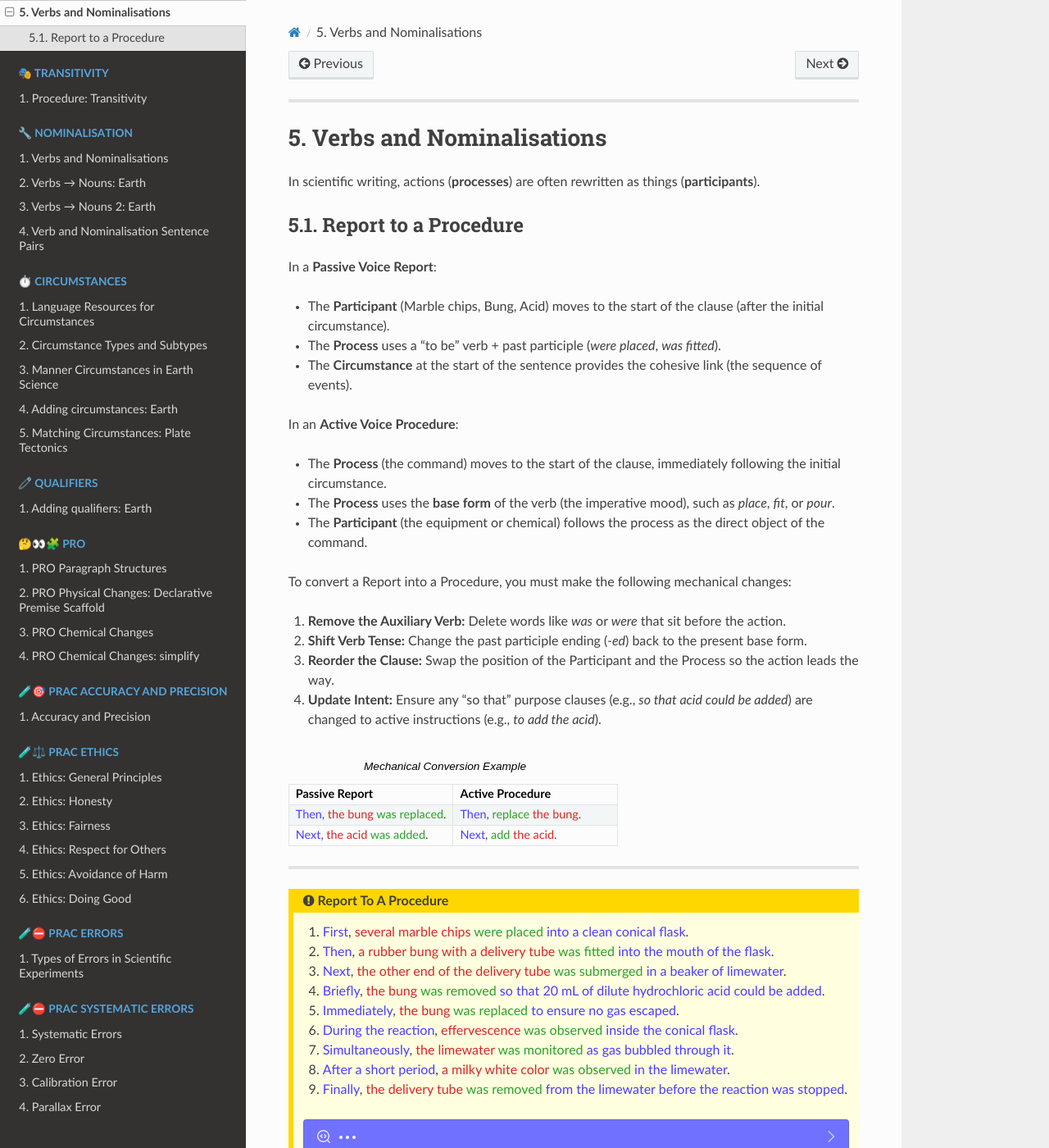
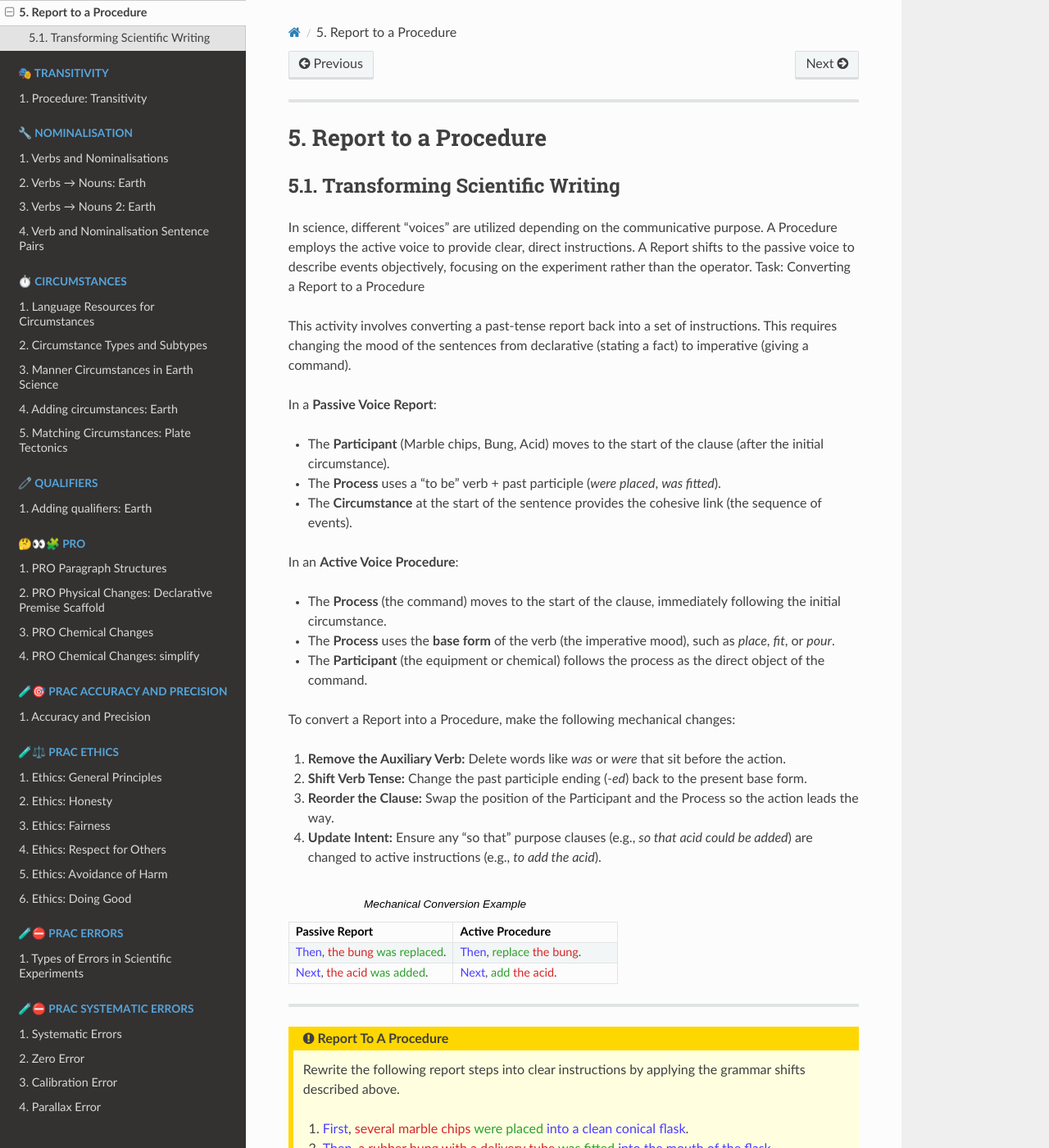
Before and after one commit to gmc-code/PC-Science-and-language, a Sphinx documentation site: the page built from docs/language/report_to_procedure.rst, in a window 1280 px wide and 1400 px high. Shown: the whole window at 82% size. Built offline with Sphinx 7.4.7 and the Read the Docs theme 3.1.0, drawn with Linux system fonts in a browser that asks for light colours; pages that are not in the unit, such as notebooks, are missing from menus.

Commit message:
rep to pro

```diff
--- a/docs/index.rst
+++ b/docs/index.rst
@@ -26,7 +26,7 @@ PC-Science-and-language
     language/marked_themes.rst
     language/Cause_and_effect.rst
     language/genre_procedure.rst
-    language/passive_to_commands.rst
+    language/report_to_procedure.rst
 
 
 .. toctree::
--- a/docs/language/passive_to_commands.rst
+++ b/docs/language/report_to_procedure.rst
@@ -1,14 +1,16 @@
 ========================================
-Verbs and Nominalisations
+Report to a Procedure
 ========================================
 
 
-In scientific writing, actions (**processes**) are often rewritten as
-things (**participants**).
+Transforming Scientific Writing
+----------------------------------
 
+In science, different "voices" are utilized depending on the communicative purpose. A Procedure employs the active voice to provide clear, direct instructions. A Report shifts to the passive voice to describe events objectively, focusing on the experiment rather than the operator.
+Task: Converting a Report to a Procedure
 
-Report to a Procedure
-----------------------
+This activity involves converting a past-tense report back into a set of instructions. This requires changing the mood of the sentences from declarative (stating a fact) to imperative (giving a command).
+
 
 In a **Passive Voice Report**:
 
@@ -22,7 +24,7 @@ In an **Active Voice Procedure**:
 * The **Process** uses the **base form** of the verb (the imperative mood), such as *place*, *fit*, or *pour*.
 * The **Participant** (the equipment or chemical) follows the process as the direct object of the command.
 
-To convert a Report into a Procedure, you must make the following mechanical changes:
+To convert a Report into a Procedure, make the following mechanical changes:
 
 1. **Remove the Auxiliary Verb:** Delete words like *was* or *were* that sit before the action.
 2. **Shift Verb Tense:** Change the past participle ending (*-ed*) back to the present base form.
@@ -44,9 +46,10 @@ To convert a Report into a Procedure, you must make the following mechanical cha
 ----
 
 
-
 .. admonition:: Report to a Procedure
     :class: questions
+
+    Rewrite the following report steps into clear instructions by applying the grammar shifts described above.
 
     #. :circ:`First`, :participant:`several marble chips` :process:`were placed` :circ:`into a clean conical flask`.
     #. :circ:`Then`, :participant:`a rubber bung with a delivery tube` :process:`was fitted` :circ:`into the mouth of the flask`.
```
